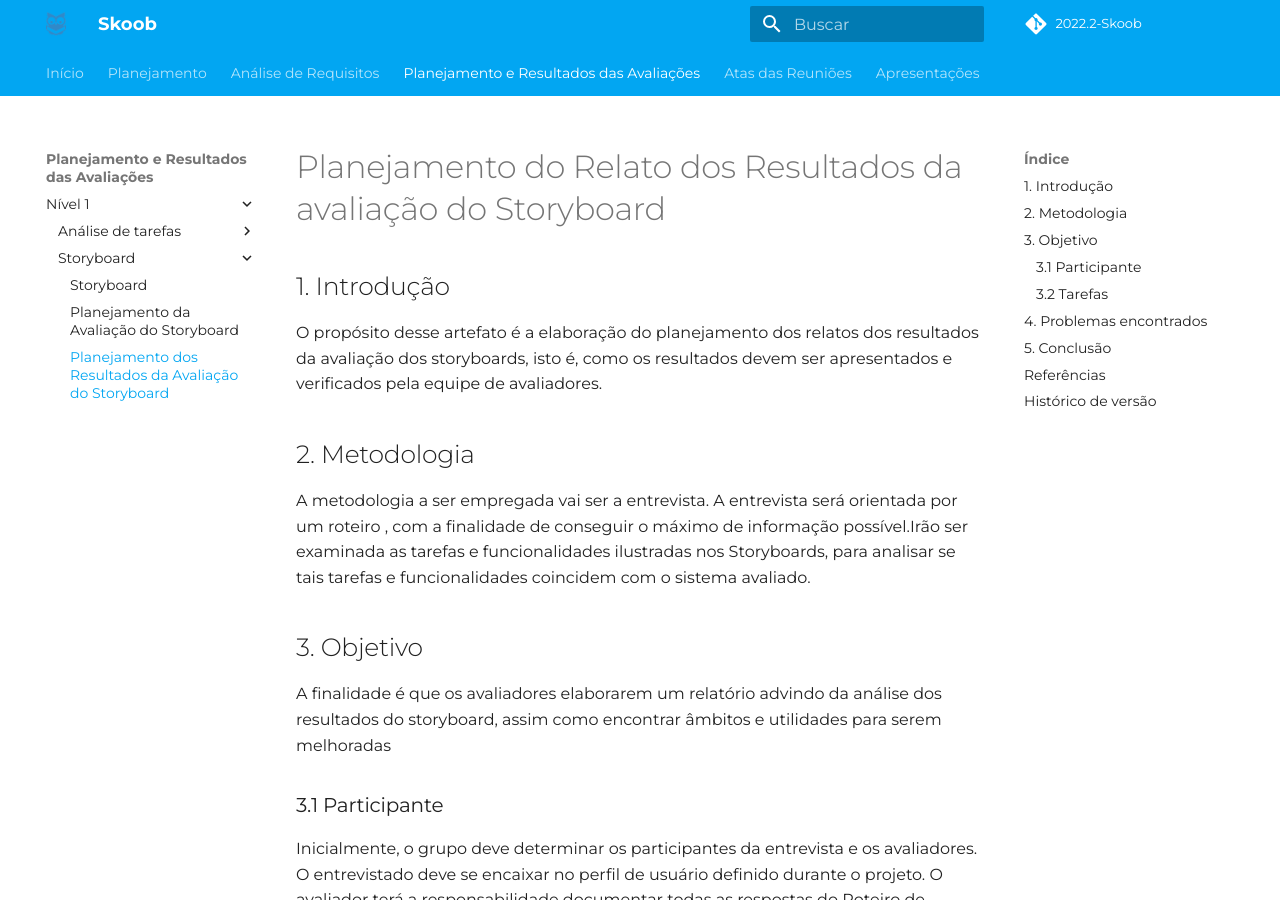
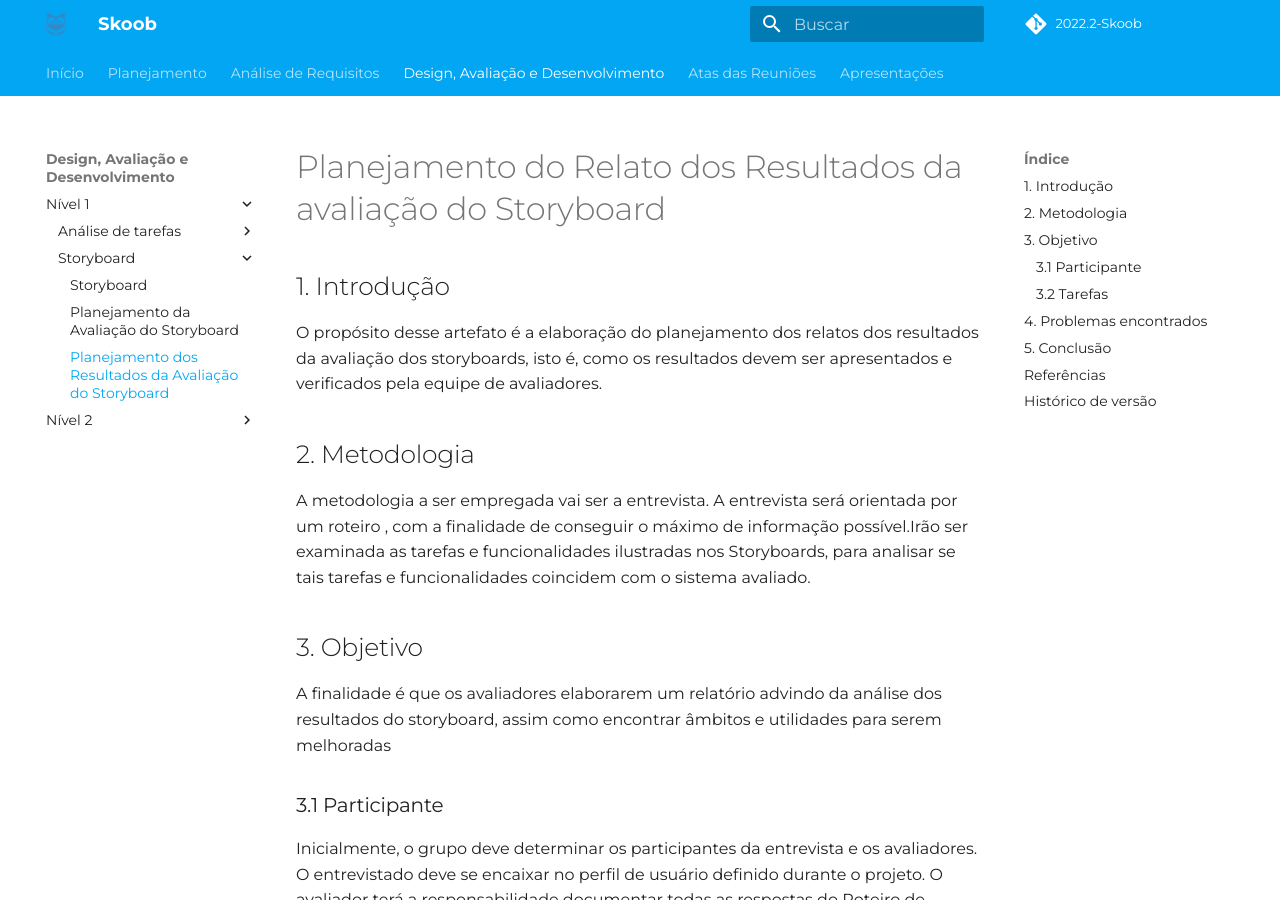
Before and after one commit to Interacao-Humano-Computador/2022.2-Skoob, an MkDocs documentation site: the page built from docs/planejamentoAnalise/nivel1/planejamento-relatos-story.md, in a window 1280 px wide and 900 px high. Built offline with MkDocs 1.6.1 and Material for MkDocs 9.7.7, drawn with Linux system fonts in a browser that asks for light colours; some web fonts are replaced; comment, search, counter and statistics services are not loaded.

Commit message:
Reorganização das pastas
Signed-off-by: luclopesr <luclopesr@gmail.com>

```diff
--- a/mkdocs.yml
+++ b/mkdocs.yml
@@ -38,15 +38,17 @@
       - Metas de Usabilidade: analise-de-requisitos/metas-usabilidade.md
       - Principios Gerais de Projeto: analise-de-requisitos/principios-gerais-de-projeto.md
       - Guia de Estilo: analise-de-requisitos/guia-de-estilo.md
-  - Planejamento e Resultados das Avaliações:
+  - Design, Avaliação e Desenvolvimento:
       - Nível 1:
         - Análise de tarefas:
-          - Planejamento da Análise de Tarefas: planejamentoAnalise/planejamento-analise-tarefas.md
-          - Planejamento dos Resultados das Análises de Tarefas: planejamentoAnalise/planejamento-resultados-analise-tarefas.md
+          - Planejamento da Análise de Tarefas: planejamentoAnalise/nivel1/planejamento-analise-tarefas.md
+          - Planejamento dos Resultados das Análises de Tarefas: planejamentoAnalise/nivel1/planejamento-resultados-analise-tarefas.md
         - Storyboard:
-          - Storyboard: planejamentoAnalise/storyboards.md
-          - Planejamento da Avaliação do Storyboard: planejamentoAnalise/PlanejamentodaAvaliaçãodoStoryboard.md
-          - Planejamento dos Resultados da Avaliação do Storyboard: planejamentoAnalise/planejamento-relatos-story.md
+          - Storyboard: planejamentoAnalise/nivel1/storyboards.md
+          - Planejamento da Avaliação do Storyboard: planejamentoAnalise/nivel1/PlanejamentodaAvaliaçãodoStoryboard.md
+          - Planejamento dos Resultados da Avaliação do Storyboard: planejamentoAnalise/nivel1/planejamento-relatos-story.md
+      - Nível 2:
+        - Planejamento do Relato dos Resultados - Protótipo de Papel: planejamentoAnalise/nivel2/planejamento-relato-prototipo-papel.md
   - Atas das Reuniões:
       - Reunião 1 - 15/11/2022: atas-das-reunioes/reuniao1.md
       - Reunião 2 - 17/11/2022: atas-das-reunioes/reuniao2.md
```
Also changed, not shown: docs/planejamentoAnalise/nivel1/PlanejamentodaAvaliaçãodoStoryboard.md (renamed from docs/planejamentoAnalise/PlanejamentodaAvaliaçãodoStoryboard.md), docs/planejamentoAnalise/nivel1/assets/fluxo1.jpeg (renamed from docs/planejamentoAnalise/assets/fluxo1.jpeg), docs/planejamentoAnalise/nivel1/assets/fluxo2.jpeg (renamed from docs/planejamentoAnalise/assets/fluxo2.jpeg), docs/planejamentoAnalise/nivel1/assets/fluxo3.jpeg (renamed from docs/planejamentoAnalise/assets/fluxo3.jpeg), docs/planejamentoAnalise/nivel1/hellen.md (renamed from docs/planejamentoAnalise/hellen.md), docs/planejamentoAnalise/nivel1/planejamento-analise-tarefas.md (renamed from docs/planejamentoAnalise/planejamento-analise-tarefas.md), docs/planejamentoAnalise/nivel1/planejamento-relatos-story.md (renamed from docs/planejamentoAnalise/planejamento-relatos-story.md), docs/planejamentoAnalise/nivel1/planejamento-resultados-analise-tarefas.md (renamed from docs/planejamentoAnalise/planejamento-resultados-analise-tarefas.md), docs/planejamentoAnalise/nivel1/storyboards.md (renamed from docs/planejamentoAnalise/storyboards.md), docs/planejamentoAnalise/nivel2/planejamento-relato-prototipo-papel.md (added).
